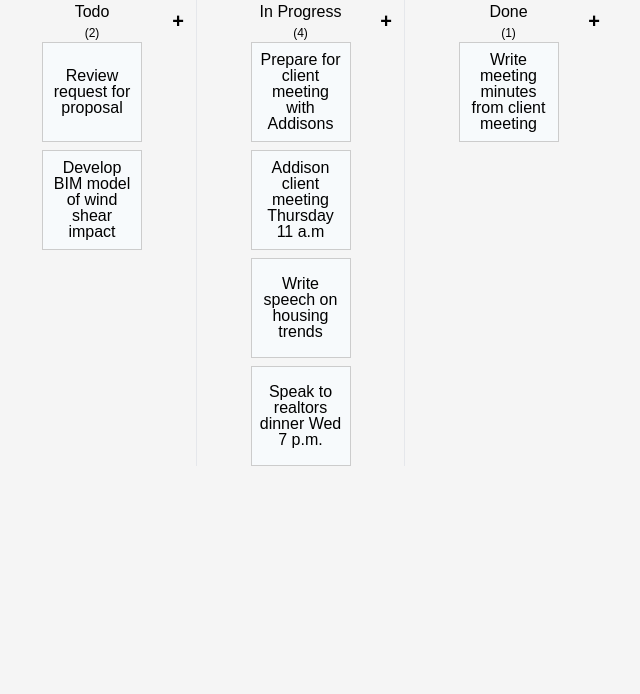
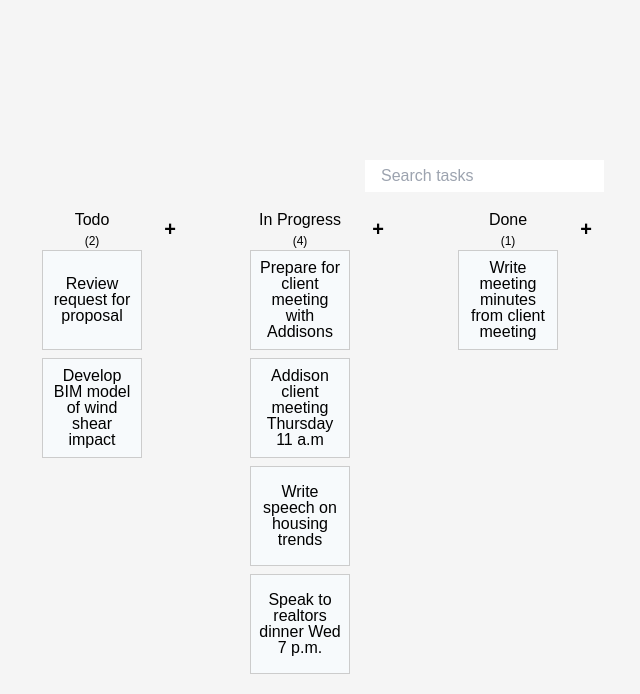
Before and after one commit to devprle/kanban-board, a React (Vite) app: page / in a window 1280 px wide. Shown: the top 694 px of the page, without its empty margins (340-980 px from the left). Built offline with nearby package versions, Linux system fonts and the light colour scheme.

Commit message:
Added search and saving functionality, formatting cleanup

```diff
--- a/src/App.scss
+++ b/src/App.scss
@@ -3,3 +3,10 @@ body {
   font-size: 16px;
   background-color: #f5f5f5;
 }
+
+#root {
+  min-height: 100dvh;
+  display: flex;
+  justify-content: center;
+
+}
--- a/src/App.tsx
+++ b/src/App.tsx
@@ -1,37 +1,64 @@
 import './App.scss'
+
 import React from 'react'
+import { useDispatch, useSelector } from 'react-redux'
 import styled from 'styled-components'
 
+import TaskColumn from '@/components/TaskColumn'
+import { RootState } from '@/redux/reducers'
+
 import Modal from './components/Modal'
-import TaskColumn from "@/components/TaskColumn";
-import {statuses} from './utils/data-tasks'
-import { useSelector} from "react-redux";
-import {RootState} from "@/redux/reducers";
+import { statuses, Task } from './utils/data-tasks'
 
 const Container = styled.div`
   display: flex;
-  justify-content: center;
+  padding-top: 10rem;
+  flex-direction: column;
+  align-items: center;
+  width: 38rem;
+`
+const ColumnsWrapper = styled.div`
+  display: flex;
+  gap: 1rem;
+  width: 100%;
+`
+
+const SearchInput = styled.input`
+  align-self: end;
+  margin-bottom: 1rem;
+  height: 2rem;
+  padding: 1rem;
 `
 
 const App = () => {
+  const dispatch = useDispatch()
+  const tasks = useSelector<RootState, Task[]>(
+    (state) => state.taskReducer.defaultTasks
+  )
+  const isModalOpen = useSelector<RootState, boolean>(
+    (state) => state.modalReducer.isModalOpen
+  )
 
-  const isModalOpen = useSelector<RootState, boolean>(
-      (state) => state.modalReducer.isModalOpen
-  )
+  const filterTasks = (e: React.ChangeEvent<HTMLInputElement>) => {
+    const updatedTasks: Task[] = tasks.filter((task) =>
+      task.title.toLowerCase().includes(e.target.value.toLowerCase())
+    )
+    dispatch({ type: 'SEARCH_TASK', payload: updatedTasks })
+  }
 
   return (
     <Container>
-      <div className="flex divide-x">
+      <SearchInput
+        placeholder="Search tasks"
+        onChange={(e) => filterTasks(e)}
+        type="text"
+      />
+      <ColumnsWrapper>
         {statuses.map((status) => (
-            <TaskColumn
-                key={status}
-                status={status}
-            />
+          <TaskColumn key={status} status={status} />
         ))}
-      </div>
-      {isModalOpen && (
-        <Modal/>
-      )}
+      </ColumnsWrapper>
+      {isModalOpen && <Modal />}
     </Container>
   )
 }
--- a/src/components/TaskCard.tsx
+++ b/src/components/TaskCard.tsx
@@ -1,9 +1,9 @@
 import { useState } from 'react'
+import { useDispatch, useSelector } from 'react-redux'
 import styled from 'styled-components'
 
+import { RootState } from '@/redux/reducers'
 import { Task } from '@/utils/data-tasks'
-import { useSelector, useDispatch } from 'react-redux'
-import { RootState } from '@/redux/reducers'
 
 const TaskCardWrapper = styled.div`
   position: relative;
--- a/src/components/TaskColumn.tsx
+++ b/src/components/TaskColumn.tsx
@@ -1,17 +1,22 @@
+import React from 'react'
+import { useDispatch, useSelector } from 'react-redux'
 import styled from 'styled-components'
+
 import TaskCard from '@/components/TaskCard'
-import React from 'react'
-import { Task, Status } from '@/utils/data-tasks'
-import { useDispatch, useSelector } from 'react-redux'
 import { RootState } from '@/redux/reducers'
+import { Status, Task } from '@/utils/data-tasks'
 
 const ColumnWrapper = styled.div`
-    width: 13rem;
+  display: flex;
+  flex-direction: column;
+  flex-grow: 1;
+  align-items: center;
 `
 
 const ColumnHeader = styled.div`
   position: relative;
   text-align: center;
+  width: 100%;
 `
 
 const ColumnTitle = styled.h2`
@@ -38,11 +43,7 @@ const TasksWrapper = styled.div`
   gap: 0.5rem;
 `
 
-const TaskColumn = ({
-  status,
-}: {
-  status: Status
-}) => {
+const TaskColumn = ({ status }: { status: Status }) => {
   const dispatch = useDispatch()
 
   const tasks = useSelector<RootState, Task[]>(
@@ -56,18 +57,16 @@ const TaskColumn = ({
   const handleDrop = (e: React.DragEvent<HTMLDivElement>, status: Status) => {
     e.preventDefault()
     const id = e.dataTransfer.getData('id')
-    console.log('handleDrop id:', id)
     const task = tasks.find((task) => String(task.id) === id)
 
     if (task) {
-      const updatedTask = {...task, status}
-      const updatedTasks = tasks.map((t) => (t.id === task.id ? updatedTask : t))
-      dispatch({type: 'UPDATE_TASK', payload: updatedTasks})
+      const updatedTask = { ...task, status }
+      const updatedTasks = tasks.map((t) =>
+        t.id === task.id ? updatedTask : t
+      )
+      dispatch({ type: 'UPDATE_TASK', payload: updatedTasks })
     }
   }
-
-
-
 
   return (
     <ColumnWrapper
@@ -81,10 +80,7 @@ const TaskColumn = ({
       </ColumnHeader>
       <TasksWrapper>
         {tasksInColumn.map((task) => (
-          <TaskCard
-            key={'task-' + task.id}
-            task={task}
-          />
+          <TaskCard key={'task-' + task.id} task={task} />
         ))}
       </TasksWrapper>
     </ColumnWrapper>
--- a/src/index.tsx
+++ b/src/index.tsx
@@ -8,6 +8,7 @@ import App from './App'
 const container = document.getElementById('root') as HTMLDivElement
 const root = createRoot(container)
 import { Provider } from 'react-redux'
+
 import { store } from './redux/store'
 root.render(
   <StrictMode>
--- a/src/redux/reducers.ts
+++ b/src/redux/reducers.ts
@@ -1,8 +1,9 @@
 import { combineReducers } from 'redux'
+
+import { modalReducer } from '@/redux/modalReducer'
+import { ModalState } from '@/redux/modalReducer'
 import { tasksReducer } from '@/redux/tasksReducer'
-import { modalReducer } from '@/redux/modalReducer'
 import { TaskState } from '@/redux/tasksReducer'
-import { ModalState } from '@/redux/modalReducer'
 export interface RootState {
   taskReducer: TaskState
   modalReducer: ModalState
--- a/src/redux/store.ts
+++ b/src/redux/store.ts
@@ -1,4 +1,5 @@
-import {legacy_createStore as createStore} from 'redux';
-import {rootReducer} from "@/redux/reducers";
+import { legacy_createStore as createStore } from 'redux'
 
-export const store = createStore(rootReducer);
+import { rootReducer } from '@/redux/reducers'
+
+export const store = createStore(rootReducer)
--- a/src/redux/tasksReducer.ts
+++ b/src/redux/tasksReducer.ts
@@ -1,27 +1,52 @@
 import { Task, tasks as initialTasks } from '../utils/data-tasks'
 
 export interface TaskState {
+  defaultTasks: Task[]
   tasks: Task[]
 }
 
 type AddTask = { type: 'ADD_TASK'; payload: string }
 type UpdateTask = { type: 'UPDATE_TASK'; payload: Task }
+type DeleteTask = { type: 'DELETE_TASK'; payload: number }
+type SearchTask = { type: 'SEARCH_TASK'; payload: string }
 
-type DeleteTask = { type: 'DELETE_TASK'; payload: number }
-
-type Action = AddTask | UpdateTask | DeleteTask
+type Action = AddTask | UpdateTask | DeleteTask | SearchTask
 const initialState = {
+  defaultTasks: initialTasks,
   tasks: initialTasks
 }
-export const tasksReducer = (state: TaskState = initialState, action: Action) => {
+export const tasksReducer = (
+  state: TaskState = initialState,
+  action: Action
+) => {
+  let newData
   switch (action.type) {
     case 'ADD_TASK':
-      return { ...state, tasks: [...state.tasks, action.payload] }
+      newData = {
+        ...state,
+        tasks: [...state.tasks, action.payload],
+        defaultTasks: [...state.defaultTasks, action.payload]
+      }
+      localStorage.setItem('tasksData', JSON.stringify(newData))
+      return newData
     case 'UPDATE_TASK':
+      newData = {
+        ...state,
+        tasks: action.payload,
+        defaultTasks: action.payload
+      }
+      localStorage.setItem('tasksData', JSON.stringify(newData.defaultTasks))
+      return newData
+    case 'DELETE_TASK':
+      newData = {
+        ...state,
+        tasks: action.payload,
+        defaultTasks: action.payload
+      }
+      localStorage.setItem('tasksData', JSON.stringify(newData.defaultTasks))
+      return newData
+    case 'SEARCH_TASK':
       return { ...state, tasks: action.payload }
-    case 'DELETE_TASK':
-      return { ...state, tasks: action.payload }
-
     default:
       return state
   }
--- a/src/utils/data-tasks.ts
+++ b/src/utils/data-tasks.ts
@@ -1,13 +1,15 @@
 export type Status = 'todo' | 'in-progress' | 'done'
-export interface Task  {
+export interface Task {
   id: number
   title: string
   status: Status
 }
 
 export const statuses: Status[] = ['todo', 'in-progress', 'done']
-
-export const tasks: Task[] = [
+const tasksData = localStorage.getItem('tasksData')
+export const tasks: Task[] = tasksData
+  ? JSON.parse(tasksData)
+  : [
       {
         id: 1,
         title: 'Review request for proposal',
```
Also changed, not shown: src/components/Modal.tsx (+15 -16 lines), src/redux/modalReducer.ts (+5 -5 lines). Lines whose indentation alone changed are shown as unchanged.
